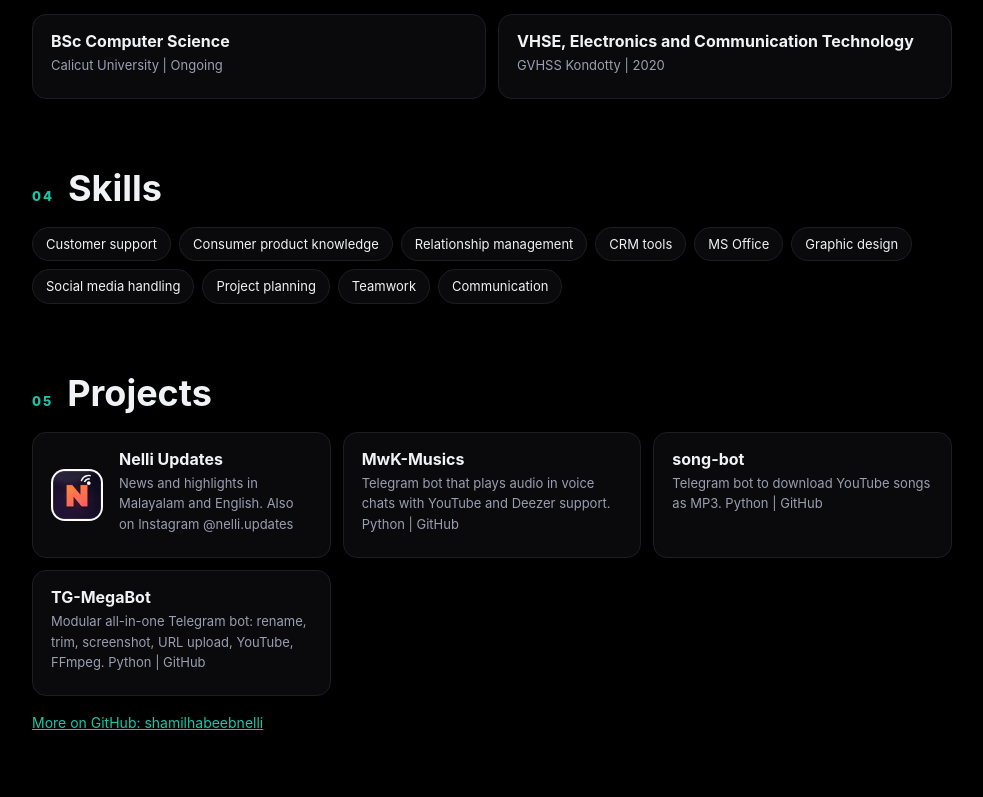
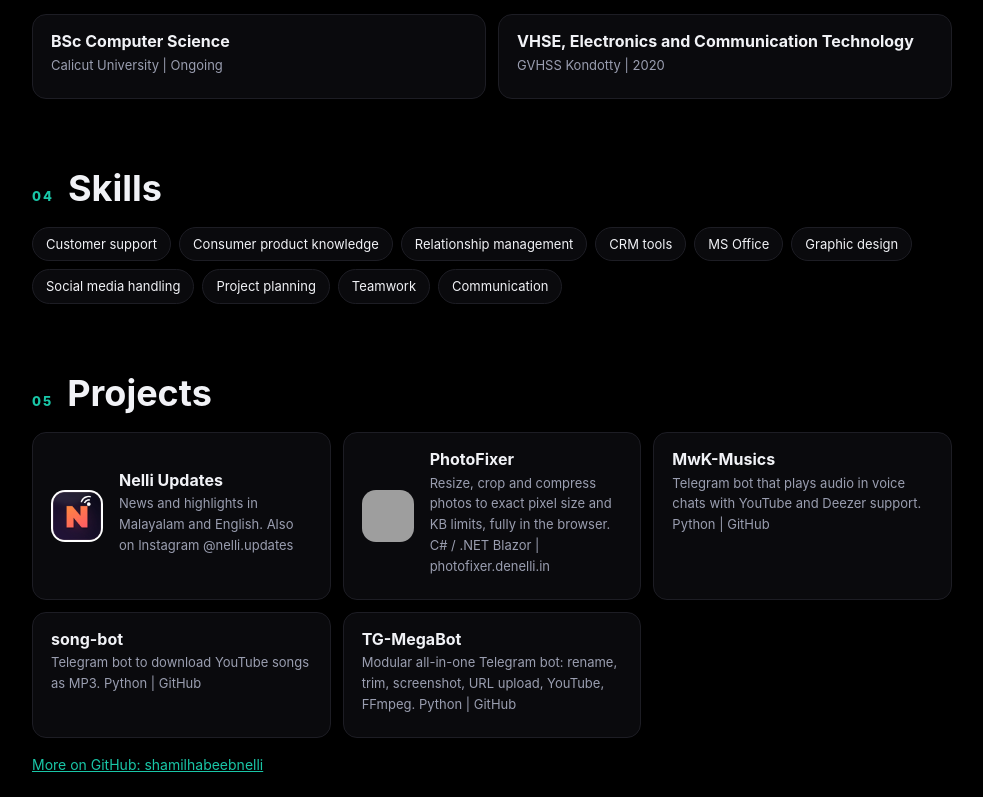
Before and after one commit to shamilhabeebnelli/denelli-portfolio-site, a website: page index.html in a window 1280 px wide. Shown: the part 2747-3544 px from the top of the page, without its empty margins (148-1131 px from the left). Drawn offline with Linux system fonts and the light colour scheme; grey boxes are pictures that could not be loaded.

Commit message:
Add PhotoFixer to projects

```diff
--- a/index.html
+++ b/index.html
@@ -692,6 +692,7 @@ img {
 <div class="sh"><em>05</em><h2 id="projects">Projects</h2></div>
 <div class="g2">
 <a class="card proj rv tilt" href="https://nelliupdates.denelli.in"><img src="logo-dark.png" alt=""><div><h3>Nelli Updates</h3><div class="m">News and highlights in Malayalam and English. Also on Instagram @nelli.updates</div></div></a>
+<a class="card proj rv tilt" href="https://photofixer.denelli.in"><img src="https://photofixer.denelli.in/logo.svg" alt="PhotoFixer logo"><div><h3>PhotoFixer</h3><div class="m">Resize, crop and compress photos to exact pixel size and KB limits, fully in the browser. C# / .NET Blazor | photofixer.denelli.in</div></div></a>
 <a class="card rv tilt" href="https://github.com/shamilhabeebnelli/MwK-Musics" target="_blank" rel="noopener"><h3>MwK-Musics</h3><div class="m">Telegram bot that plays audio in voice chats with YouTube and Deezer support. Python | GitHub</div></a>
 <a class="card rv tilt" href="https://github.com/shamilhabeebnelli/song-bot" target="_blank" rel="noopener"><h3>song-bot</h3><div class="m">Telegram bot to download YouTube songs as MP3. Python | GitHub</div></a>
 <a class="card rv tilt" href="https://github.com/shamilhabeebnelli/TG-MegaBot" target="_blank" rel="noopener"><h3>TG-MegaBot</h3><div class="m">Modular all-in-one Telegram bot: rename, trim, screenshot, URL upload, YouTube, FFmpeg. Python | GitHub</div></a>
```
